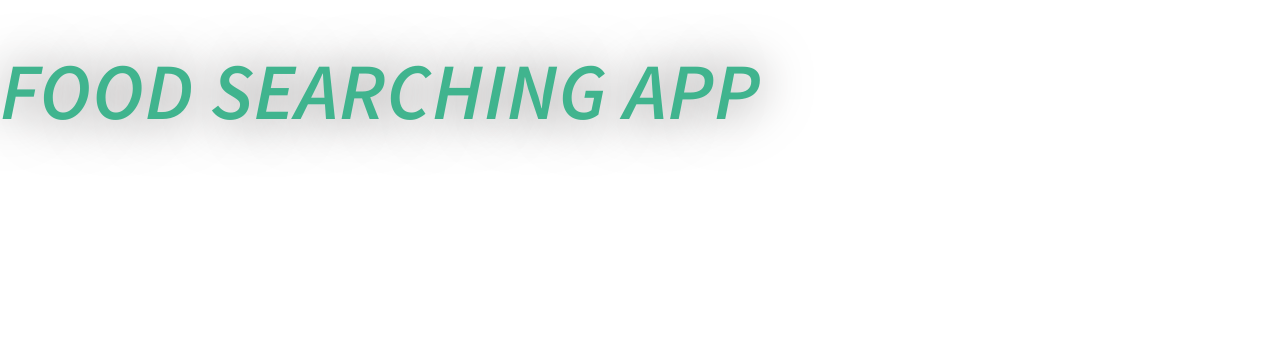
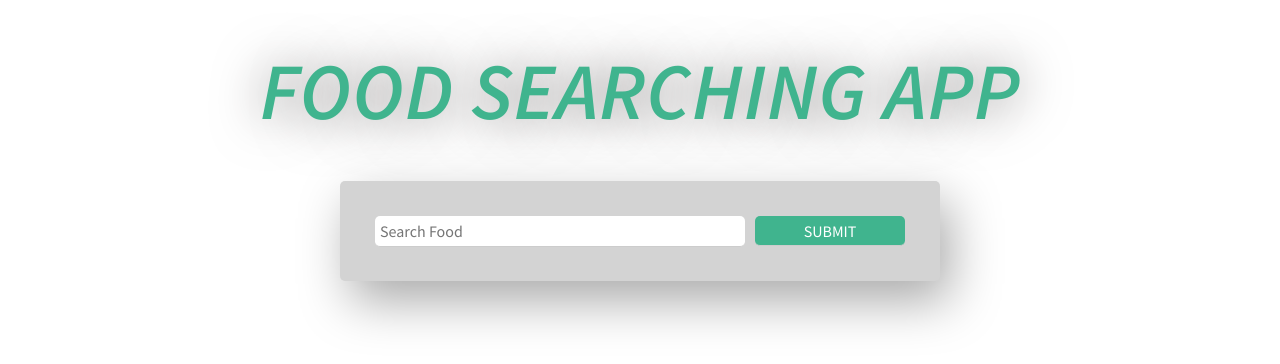
Before and after one commit to selenasiri/recipe-app-react, a React (Create React App) app: page / in a window 1280 px wide. Shown: the top 364 px of the page. Built offline with nearby package versions, Linux system fonts and the light colour scheme.

Commit message:
search bar query

```diff
--- a/package.json
+++ b/package.json
@@ -6,6 +6,7 @@
     "@testing-library/jest-dom": "^5.11.4",
     "@testing-library/react": "^11.1.0",
     "@testing-library/user-event": "^12.1.10",
+    "axios": "^0.21.0",
     "react": "^17.0.1",
     "react-dom": "^17.0.1",
     "react-scripts": "4.0.0",
--- a/src/App.js
+++ b/src/App.js
@@ -1,10 +1,38 @@
-import React from 'react'
+import React, {useState} from 'react'
+import Axios from 'axios'
 import './App.css';
 
-function App() {
+const App = () => {
+const [query, setQuery] = useState("")
+
+const APP_ID = "e83f5706";
+
+const APP_KEY = "70192e6a2ff0d13d19134f3980848eca";
+
+const url = `https://api.edamam.com/search?q=${query}&app_id=${APP_ID}&app_key=${APP_KEY}`;
+
+const getData = async () => {
+  const result = await Axios.get(url);
+
+  console.log(result)
+}
+
+const onChange = (e) => {
+setQuery(e.target.value);
+}
+
+const onSubmit = (e) => {
+  e.preventDefault();
+  getData();
+}
+
   return (
-    <div>
-      <h1>Food Searching App</h1>
+    <div className="App">
+      <h1 onClick={getData}>Food Searching App</h1>
+      <form className="search-form" onSubmit={onSubmit}>
+        <input type="text" placeholder="Search Food" autoComplete="off" onChange={onChange} />
+        <input type="text" type="submit" alue="search" />
+      </form>
     </div>
   );
 }
```
Also changed, not shown: 1 other file (tests, documents, lock files or other folders).
